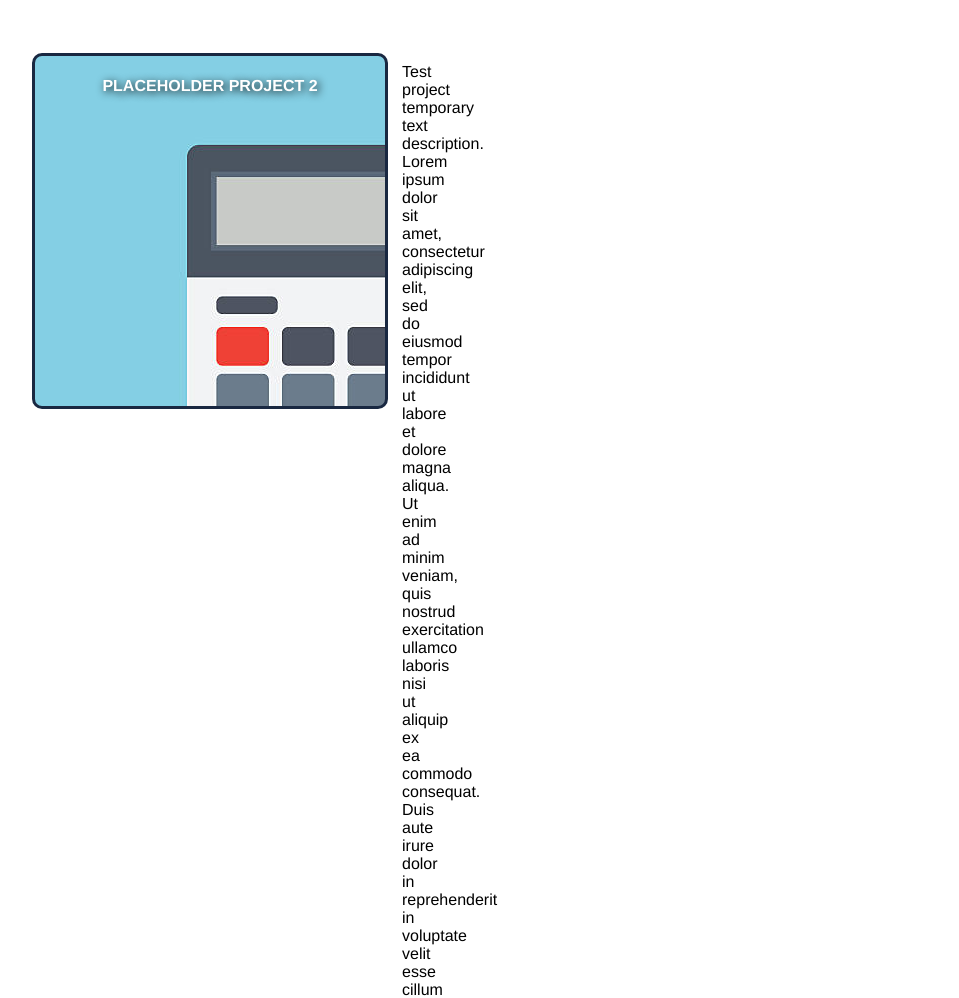
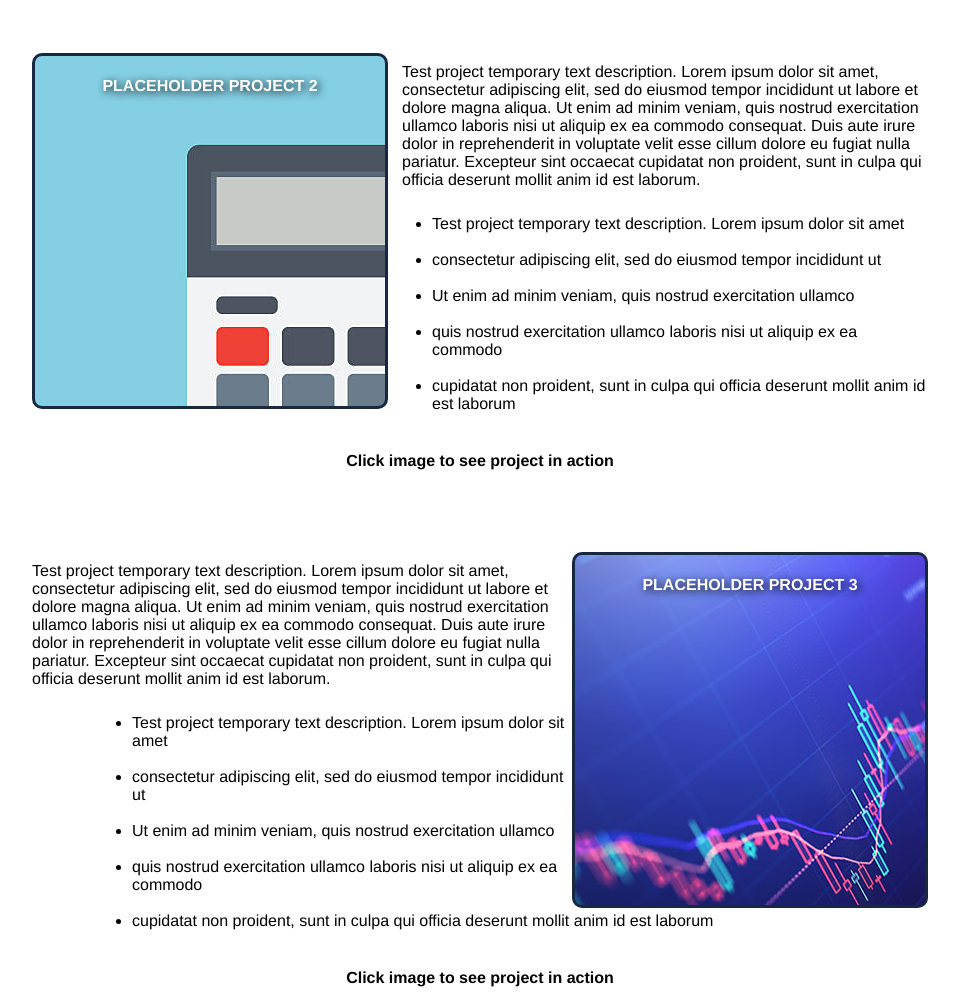
Before and after one commit to gabefando/my-portfolio, a plain HTML site: page index.html in a window 1280 px wide. Shown: the part 2103-3101 px from the top of the page, without its empty margins (160-1119 px from the left). Drawn offline with Linux system fonts and the light colour scheme.

Commit message:
Finished projects section, replaced some images

```diff
--- a/css/style.css
+++ b/css/style.css
@@ -118,10 +118,47 @@ main {
 
 .project2p {
     padding-top: 60px;
-    margin-right: 755px;
-    margin-left: 370px;
+    /* padding-right: 755px; */
+    padding-left: 370px;
+}
+
+.project2ul {
+    padding-left: 400px;
+    padding-top: 10px;
 }
 
 .project2:hover {
     box-shadow: inset 0 0 100px #000000;
 }
+
+/* #p2 {
+
+} */
+
+.project3 {
+    margin-top: 60px;
+    border: #192841 solid;
+    border-radius: 10px;
+    background-image: url(/images/forex.jpg);
+    height: 350px;
+    width: 350px;
+    color: white;
+    text-shadow: 2px 2px 8px #000000;
+    text-align: center;
+    float: right;
+}
+
+.project3p {
+    padding-top: 70px;
+    margin-right: 25px;
+    /* margin-left: 370px; */
+}
+
+.project3ul {
+    padding-left: 100px;
+    padding-top: 10px;
+}
+
+.project3:hover {
+    box-shadow: inset 0 0 100px #000000;
+}
--- a/index.html
+++ b/index.html
@@ -37,9 +37,36 @@
                 <h4>PLACEHOLDER PROJECT 2</h4>
             </div>
             <p class="project2p">Test project temporary text description. Lorem ipsum dolor sit amet, consectetur adipiscing elit, sed do eiusmod tempor incididunt ut labore et dolore magna aliqua. Ut enim ad minim veniam, quis nostrud exercitation ullamco laboris nisi ut aliquip ex ea commodo consequat. Duis aute irure dolor in reprehenderit in voluptate velit esse cillum dolore eu fugiat nulla pariatur. Excepteur sint occaecat cupidatat non proident, sunt in culpa qui officia deserunt mollit anim id est laborum.</p>
-            <div id="project 3">
-
+            <ul class="project2ul">
+                <li>Test project temporary text description. Lorem ipsum dolor sit amet</li>
+                <br>
+                <li>consectetur adipiscing elit, sed do eiusmod tempor incididunt ut</li>
+                <br>
+                <li>Ut enim ad minim veniam, quis nostrud exercitation ullamco</li>
+                <br>
+                <li>quis nostrud exercitation ullamco laboris nisi ut aliquip ex ea commodo</li>
+                <br>
+                <li>cupidatat non proident, sunt in culpa qui officia deserunt mollit anim id est laborum</li>
+                <br>
+            </ul>
+            <h4 id="p2">Click image to see project in action</h4>
+            <div class="project3">
+                <h4>PLACEHOLDER PROJECT 3</h4>
             </div>
+            <p class="project3p">Test project temporary text description. Lorem ipsum dolor sit amet, consectetur adipiscing elit, sed do eiusmod tempor incididunt ut labore et dolore magna aliqua. Ut enim ad minim veniam, quis nostrud exercitation ullamco laboris nisi ut aliquip ex ea commodo consequat. Duis aute irure dolor in reprehenderit in voluptate velit esse cillum dolore eu fugiat nulla pariatur. Excepteur sint occaecat cupidatat non proident, sunt in culpa qui officia deserunt mollit anim id est laborum.</p>
+            <ul class="project3ul">
+                <li>Test project temporary text description. Lorem ipsum dolor sit amet</li>
+                <br>
+                <li>consectetur adipiscing elit, sed do eiusmod tempor incididunt ut</li>
+                <br>
+                <li>Ut enim ad minim veniam, quis nostrud exercitation ullamco</li>
+                <br>
+                <li>quis nostrud exercitation ullamco laboris nisi ut aliquip ex ea commodo</li>
+                <br>
+                <li>cupidatat non proident, sunt in culpa qui officia deserunt mollit anim id est laborum</li>
+                <br>
+            </ul>
+            <h4 id="p2">Click image to see project in action</h4>
         </section>
         <section id="contact">
 
```
Also changed, not shown: images/forex.jpg (added), images/placeholder1.jpg, images/programming.jpg (added).
